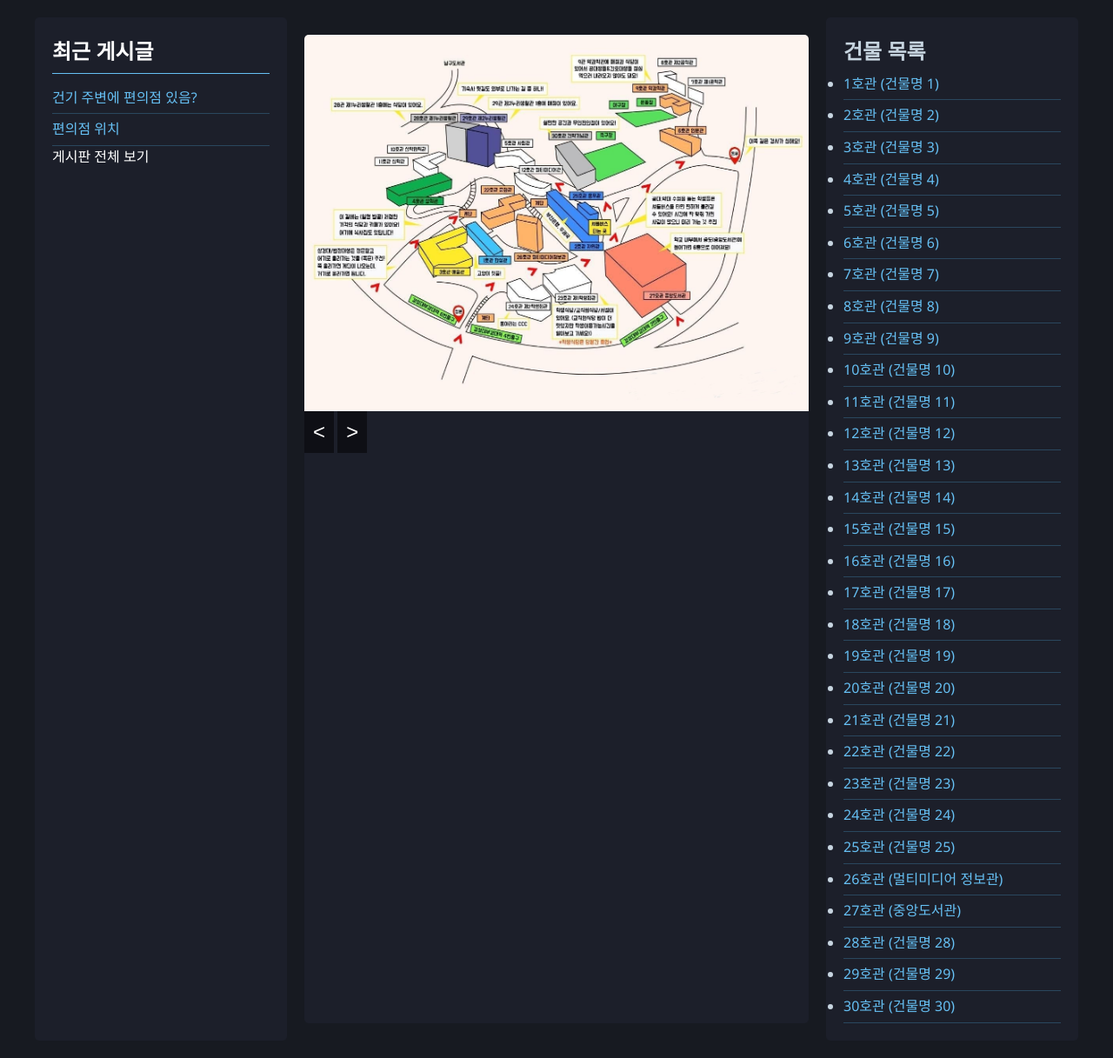
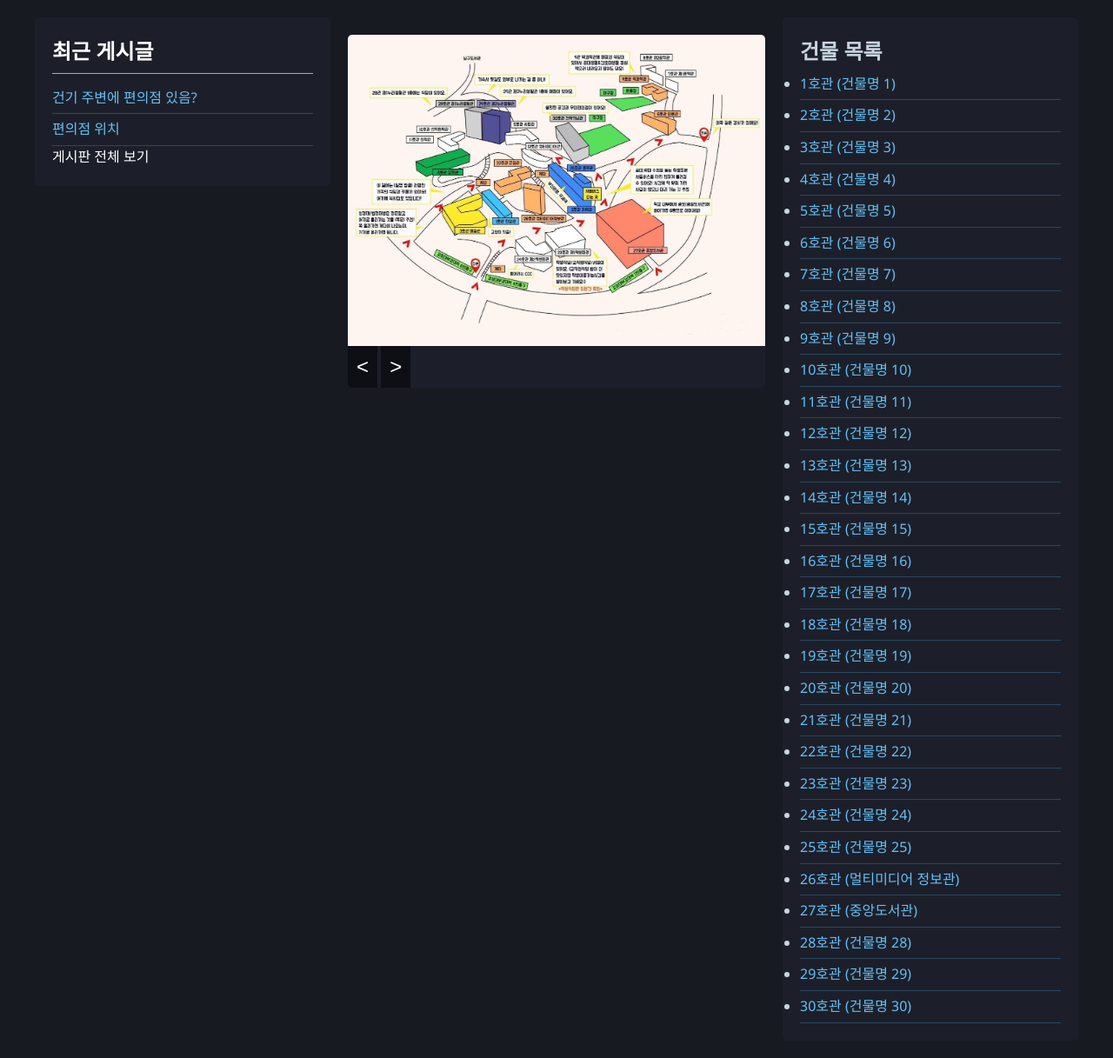
Before and after one commit to impactice/WebProject, a Flask app: page / in a window 1280 px wide. Shown: the part 58-1275 px from the top of the page at 87% size. Run offline with Flask 3, Linux system fonts and the light colour scheme; data comes from the database, SQL or seed files in the repository; both versions use the stored data as it was after the commit.

Commit message:
Add files via upload

```diff
--- a/0519/myweb/static/style.css
+++ b/0519/myweb/static/style.css
@@ -58,6 +58,7 @@ a:hover {
 /* 메인 콘텐츠 영역 */
 .main-content-wrapper {
     display: flex;
+    align-items: flex-start; /* 추가 */
     width: 100%;
     max-width: 1200px;
     margin: 20px auto;
@@ -65,21 +66,22 @@ a:hover {
 }
 
 .left-space {
-    flex: 0 0 250px;
+    flex: 0 0 25%; /* 추가 */
     padding: 20px;
     background-color: #1c1f2a;
     border-radius: 5px;
 }
 
 .image-slider-container {
-    flex: 1;
+    flex: 1; /* 추가 */
+    max-width: 600px; /* 추가 */
     background-color: #1c1f2a;
     border-radius: 5px;
     overflow: hidden;
 }
 
 .right-space {
-    flex: 0 0 250px;
+    flex: 0 0 25%; /* 추가 */
     padding: 20px;
     background-color: #1c1f2a;
     border-radius: 5px;
```
Also changed, not shown: 0519/myweb/instance/database.db.
